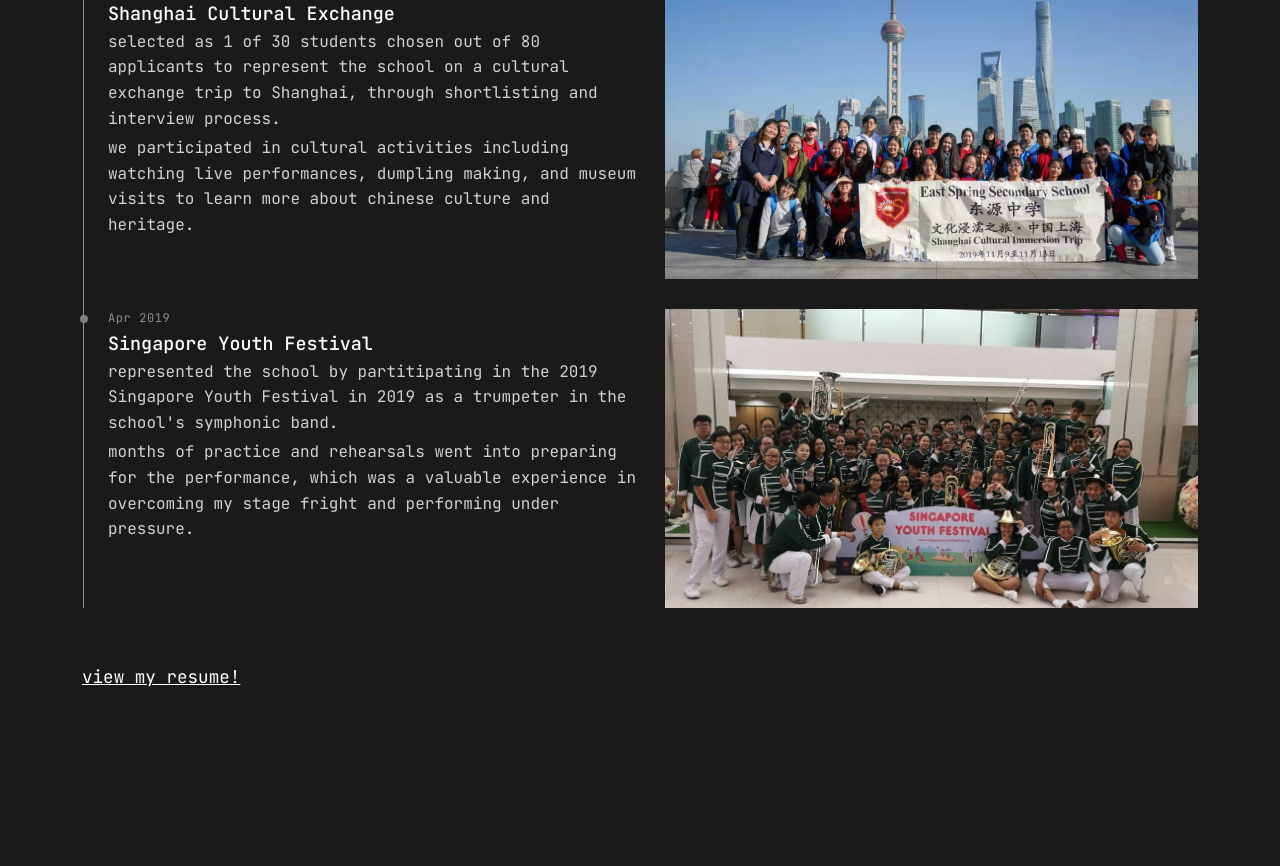
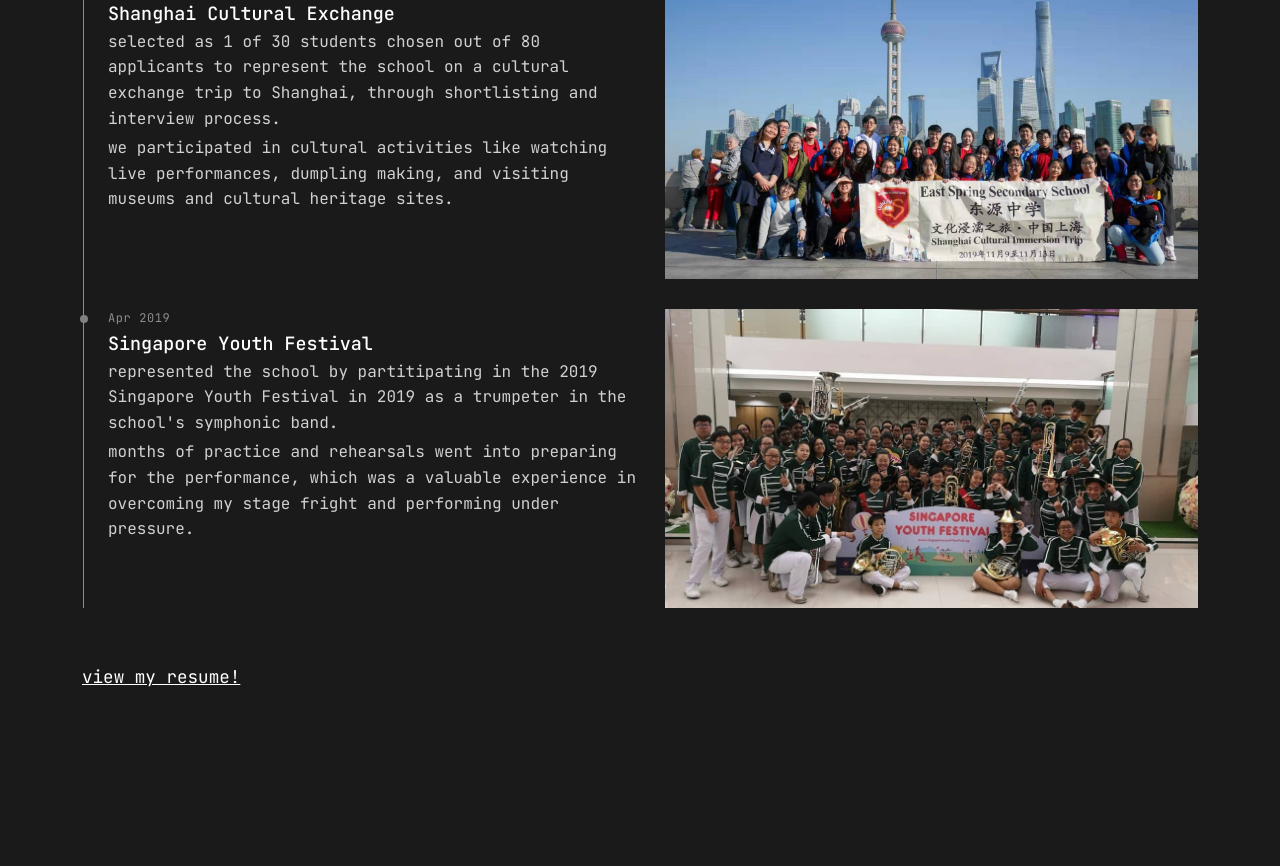
Before and after one commit to snorzac/portfolio, a website: page index.html in a window 1280 px wide. Shown: the part 3602-4468 px from the top of the page. Drawn offline with nearby package versions, Linux system fonts and the light colour scheme; a script that the page names is missing.

Commit message:
updated shanghai

```diff
--- a/index.html
+++ b/index.html
@@ -303,7 +303,7 @@
                                                 <span class="timeline-year">Nov 2019</span>
                                                 <h4>Shanghai Cultural Exchange</h4>
                                                 <p>selected as 1 of 30 students chosen out of 80 applicants to represent the school on a cultural exchange trip to Shanghai, through shortlisting and interview process.</p>
-                                                <p>we participated in cultural activities including watching live performances, dumpling making, and museum visits to learn more about chinese culture and heritage.</p>
+                                                <p>we participated in cultural activities like watching live performances, dumpling making, and visiting museums and cultural heritage sites.</p>
                                             </div>
                                             <div class="col-12 col-md-6">
                                                 <img src="public/experiences/shanghai.jpg" class="lightbox-trigger single-image" data-group="shanghai" data-index="0">
```
